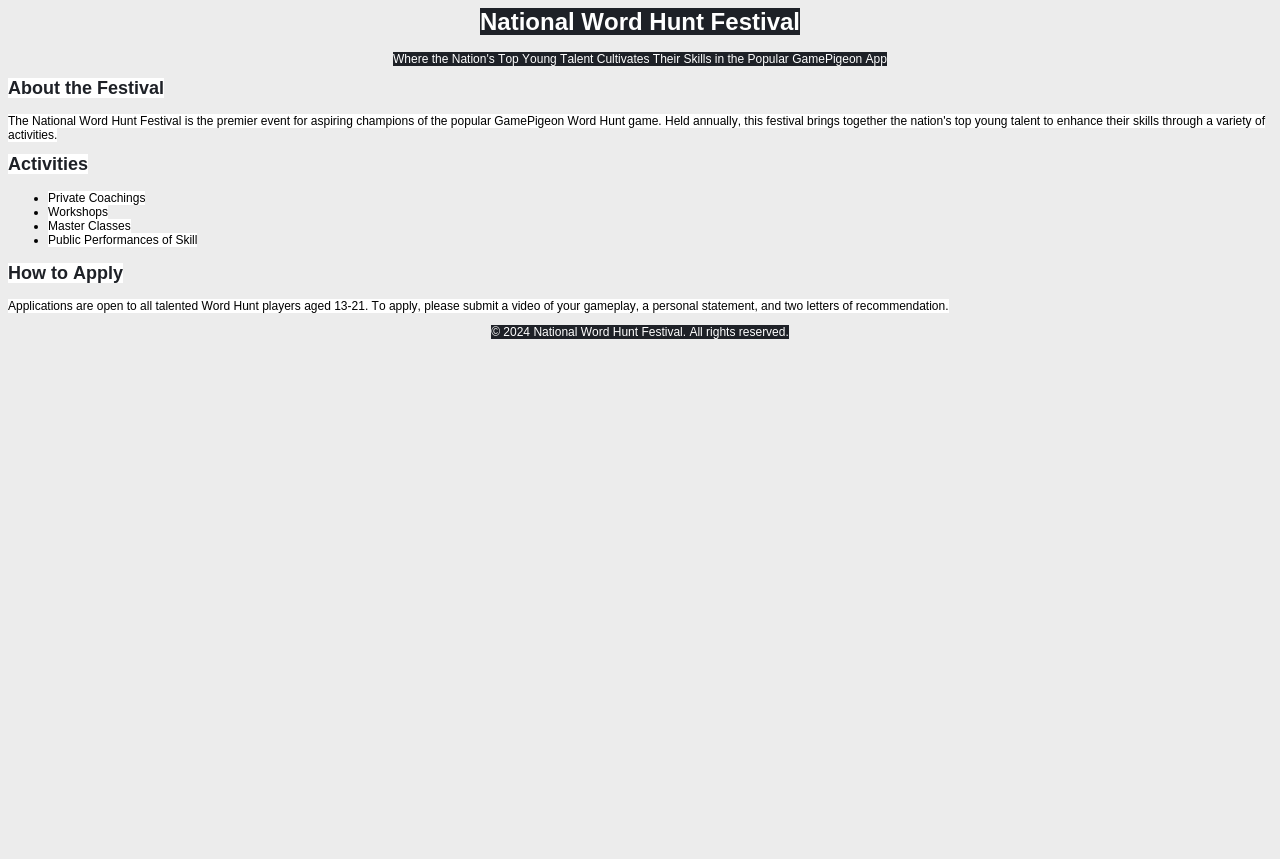
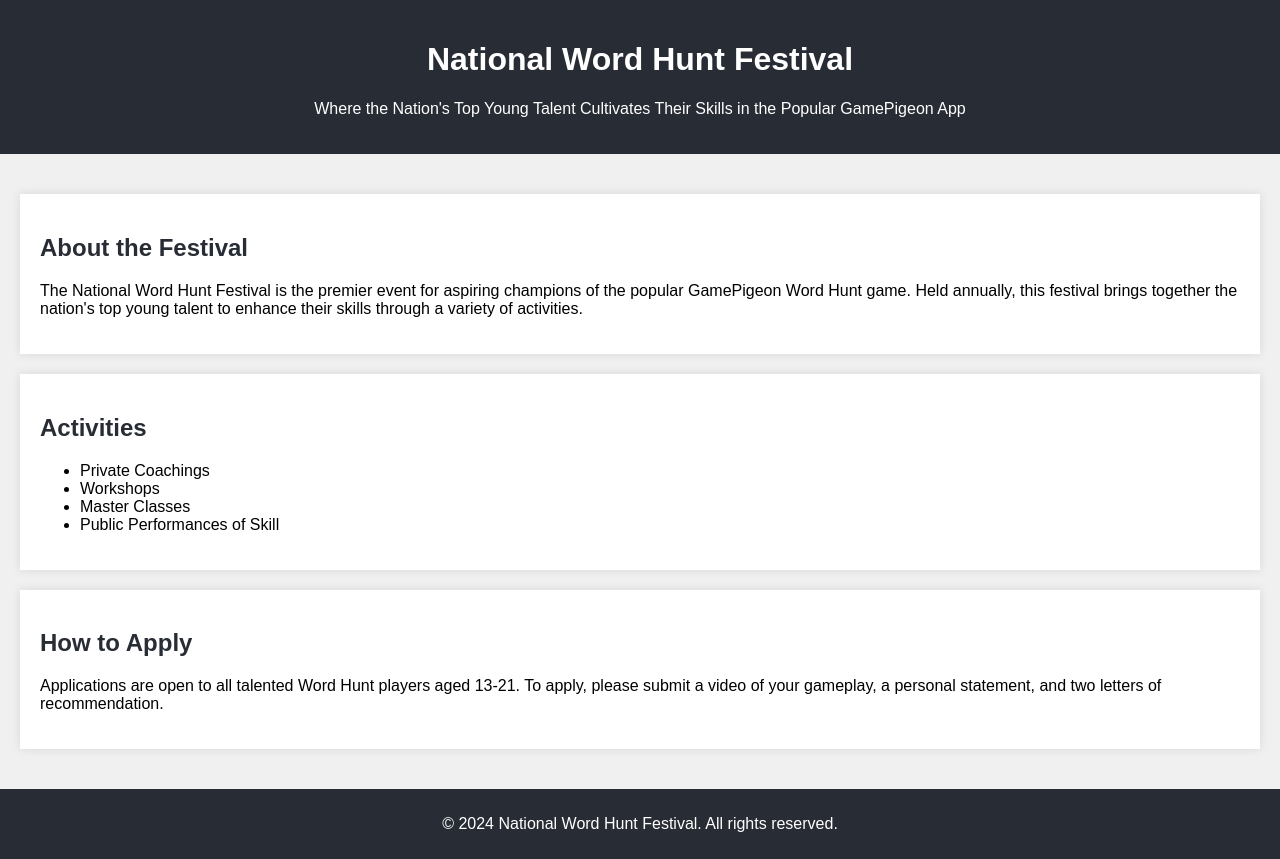
Before and after one commit to timbeccue/wordhuntfestival, a plain HTML site: page index.html in a window 1280 px wide. Before the commit the page ends 800 px from the top, so only its background shows below. Drawn offline with Linux system fonts and the light colour scheme.

Commit message:
Update index.html

```diff
--- a/index.html
+++ b/index.html
@@ -1,36 +1,87 @@
-<!DOCTYPE html PUBLIC "-//W3C//DTD HTML 4.01//EN" "http://www.w3.org/TR/html4/strict.dtd">
-<html>
+
+<!DOCTYPE html>
+<html lang="en">
 <head>
-  <meta http-equiv="Content-Type" content="text/html; charset=utf-8">
-  <meta http-equiv="Content-Style-Type" content="text/css">
-  <title></title>
-  <meta name="Generator" content="Cocoa HTML Writer">
-  <meta name="CocoaVersion" content="2299.5">
-  <style type="text/css">
-    body {background-color: #ececec}
-    p.p2 {margin: 0.0px 0.0px 12.0px 0.0px; text-align: center; font: 12.0px Arial; color: #ffffff; -webkit-text-stroke: #ffffff}
-    p.p4 {margin: 0.0px 0.0px 12.0px 0.0px; font: 12.0px Arial; -webkit-text-stroke: #000000}
-    li.li5 {margin: 0.0px 0.0px 0.0px 0.0px; font: 12.0px Arial; -webkit-text-stroke: #000000}
-    span.s1 {font-kerning: none; background-color: #1e2127}
-    span.s2 {font-kerning: none; background-color: #ffffff}
-    span.s3 {background-color: #ffffff; -webkit-text-stroke: 0px #000000}
-    ul.ul1 {list-style-type: disc}
-  </style>
+    <meta charset="UTF-8">
+    <meta name="viewport" content="width=device-width, initial-scale=1.0">
+    <title>National Word Hunt Festival</title>
+    <style>
+        body {
+            font-family: Arial, sans-serif;
+            background-color: #f0f0f0;
+            margin: 0;
+            padding: 0;
+        }
+        .header {
+            background-color: #282c34;
+            color: white;
+            padding: 20px;
+            text-align: center;
+        }
+        .content {
+            padding: 20px;
+        }
+        .section {
+            background-color: white;
+            margin: 20px 0;
+            padding: 20px;
+            box-shadow: 0 0 10px rgba(0, 0, 0, 0.1);
+        }
+        .section h2 {
+            color: #282c34;
+        }
+        .gallery {
+            display: flex;
+            flex-wrap: wrap;
+            gap: 10px;
+            justify-content: center;
+        }
+        .gallery img {
+            max-width: 100%;
+            height: auto;
+            box-shadow: 0 0 10px rgba(0, 0, 0, 0.1);
+        }
+        .footer {
+            background-color: #282c34;
+            color: white;
+            text-align: center;
+            padding: 10px;
+        }
+    </style>
 </head>
 <body>
-<h1 style="margin: 0.0px 0.0px 16.1px 0.0px; text-align: center; font: 24.0px Arial; color: #ffffff; -webkit-text-stroke: #ffffff"><span class="s1"><b>National Word Hunt Festival</b></span></h1>
-<p class="p2"><span class="s1">Where the Nation's Top Young Talent Cultivates Their Skills in the Popular GamePigeon App</span></p>
-<h2 style="margin: 0.0px 0.0px 14.9px 0.0px; font: 18.0px Arial; color: #1e2127; -webkit-text-stroke: #1e2127"><span class="s2"><b>About the Festival</b></span></h2>
-<p class="p4"><span class="s2">The National Word Hunt Festival is the premier event for aspiring champions of the popular GamePigeon Word Hunt game. Held annually, this festival brings together the nation's top young talent to enhance their skills through a variety of activities.</span></p>
-<h2 style="margin: 0.0px 0.0px 14.9px 0.0px; font: 18.0px Arial; color: #1e2127; -webkit-text-stroke: #1e2127"><span class="s2"><b>Activities</b></span></h2>
-<ul class="ul1">
-  <li class="li5"><span class="s3"></span><span class="s2">Private Coachings</span></li>
-  <li class="li5"><span class="s3"></span><span class="s2">Workshops</span></li>
-  <li class="li5"><span class="s3"></span><span class="s2">Master Classes</span></li>
-  <li class="li5"><span class="s3"></span><span class="s2">Public Performances of Skill</span></li>
-</ul>
-<h2 style="margin: 0.0px 0.0px 14.9px 0.0px; font: 18.0px Arial; color: #1e2127; -webkit-text-stroke: #1e2127"><span class="s2"><b>How to Apply</b></span></h2>
-<p class="p4"><span class="s2">Applications are open to all talented Word Hunt players aged 13-21. To apply, please submit a video of your gameplay, a personal statement, and two letters of recommendation.</span></p>
-<p class="p2"><span class="s1">© 2024 National Word Hunt Festival. All rights reserved.</span></p>
+
+    <div class="header">
+        <h1>National Word Hunt Festival</h1>
+        <p>Where the Nation's Top Young Talent Cultivates Their Skills in the Popular GamePigeon App</p>
+    </div>
+
+    <div class="content">
+        <div class="section">
+            <h2>About the Festival</h2>
+            <p>The National Word Hunt Festival is the premier event for aspiring champions of the popular GamePigeon Word Hunt game. Held annually, this festival brings together the nation's top young talent to enhance their skills through a variety of activities.</p>
+        </div>
+
+        <div class="section">
+            <h2>Activities</h2>
+            <ul>
+                <li>Private Coachings</li>
+                <li>Workshops</li>
+                <li>Master Classes</li>
+                <li>Public Performances of Skill</li>
+            </ul>
+        </div>
+
+
+        <div class="section">
+            <h2>How to Apply</h2>
+            <p>Applications are open to all talented Word Hunt players aged 13-21. To apply, please submit a video of your gameplay, a personal statement, and two letters of recommendation.</p>
+        </div>
+    </div>
+
+    <div class="footer">
+        <p>&copy; 2024 National Word Hunt Festival. All rights reserved.</p>
+    </div>
+
 </body>
 </html>
```
